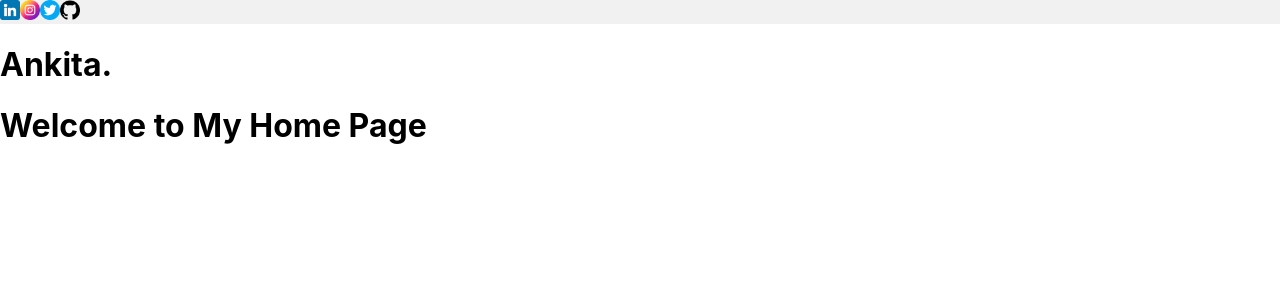
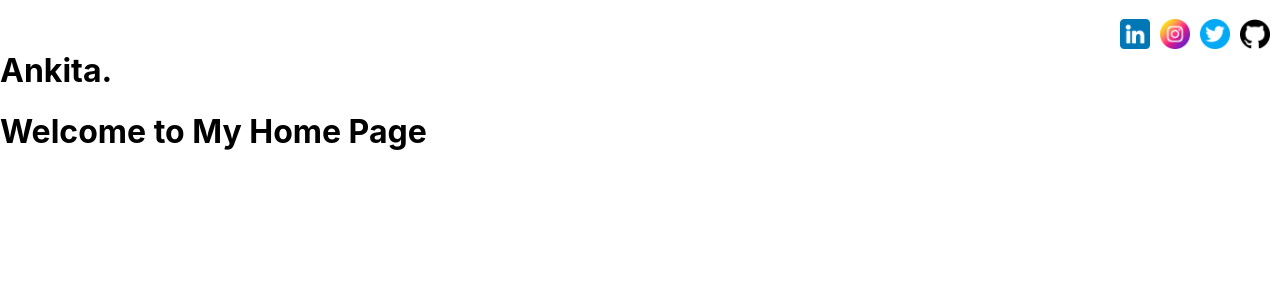
Before and after one commit to Anku-U/my-profile, a React (Create React App) app: page / in a window 1280 px wide. Shown: the top 300 px of the page. Built offline with nearby package versions, Linux system fonts and the light colour scheme.

Commit message:
social header udpated

```diff
--- /dev/null
+++ b/src/components/SocialHeader.css
@@ -0,0 +1,20 @@
+
+
+  .social-icons {
+    display: flex;
+    position: relative;
+    align-items: center;
+    justify-content: flex-end;
+    float: right;
+    width: 100%;
+    height: 30px;
+  }
+
+  .social-icon {
+    margin-right: 10px; /* Adjust space between icons */
+  }
+
+  .social-icon img {
+    width: 30px;
+    height: 30px;
+  }
--- a/src/components/SocialHeader.jsx
+++ b/src/components/SocialHeader.jsx
@@ -1,17 +1,21 @@
+import './SocialHeader.css';
+
 export const SocialHeader = () => {
-    const styles = {
-        main: {
-          backgroundColor: "#f1f1f1",
-          width: "100%",
-        }
-    };
     return (
         <header>
-            <div className="social" style={styles.main}>
-                <img height="20" width="20" alt="linkedin" src={require("../assets/images/linkedin.png")}/>
-                <img height="20" width="20" alt="instagram" src={require("../assets/images/instagram.png")}/>
-                <img height="20" width="20" alt="twitter" src={require("../assets/images/twitter.png")}/>
-                <img height="20" width="20" alt="github" src={require("../assets/images/github.png")}/>
+            <div className="social-icons">
+                <a href="https://www.linkedin.com/in/ankita-urkude-a0742b214/" className="social-icon">
+                    <img height="20" width="20" alt="linkedin" src={require("../assets/images/linkedin.png")}/>
+                </a>
+                <a href="https://www.instagram.com/ank8434/" className="social-icon">
+                    <img height="20" width="20" alt="instagram" src={require("../assets/images/instagram.png")}/>
+                </a>
+                <a href="https://x.com/AUrkude49194" className="social-icon">
+                    <img height="20" width="20" alt="twitter" src={require("../assets/images/twitter.png")}/>
+                </a>
+                <a href="https://github.com/Anku-U" className="social-icon">
+                    <img height="20" width="20" alt="github" src={require("../assets/images/github.png")}/>
+                </a>
             </div>
         </header>
     )
```
